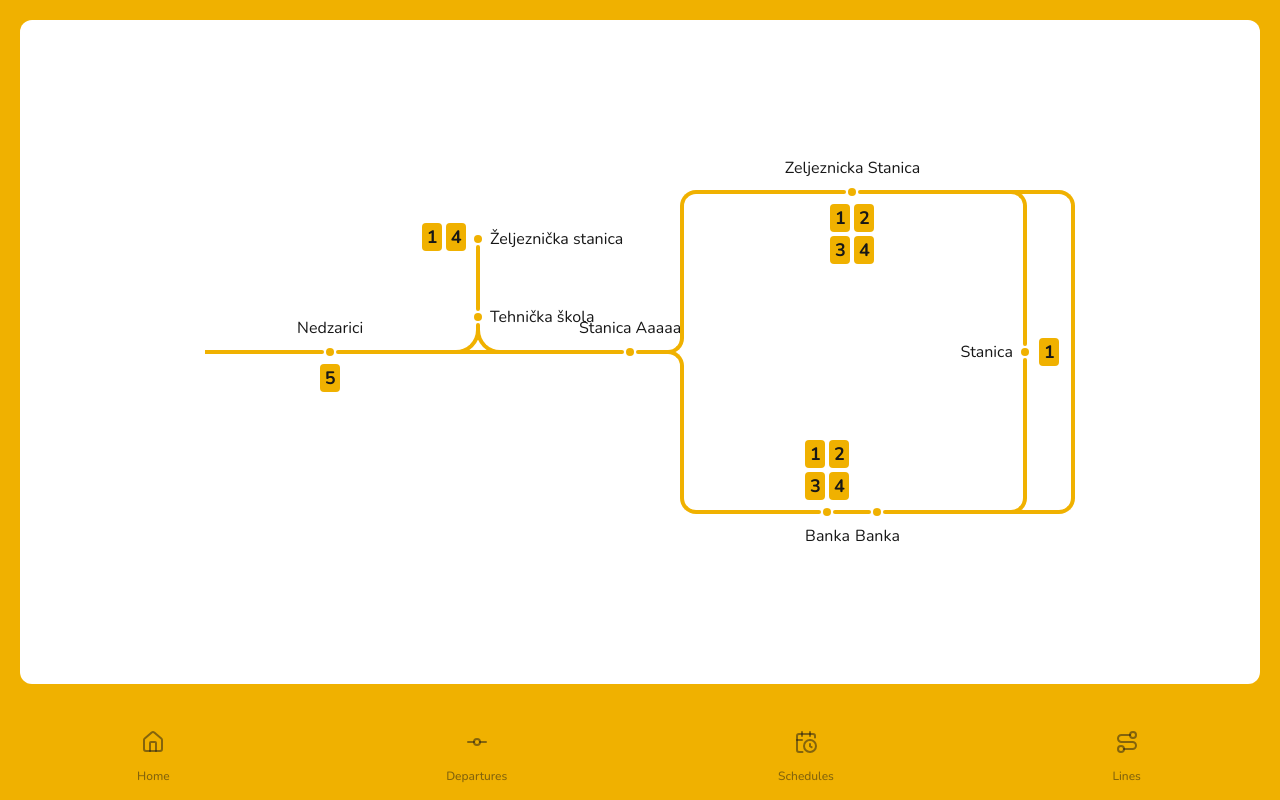
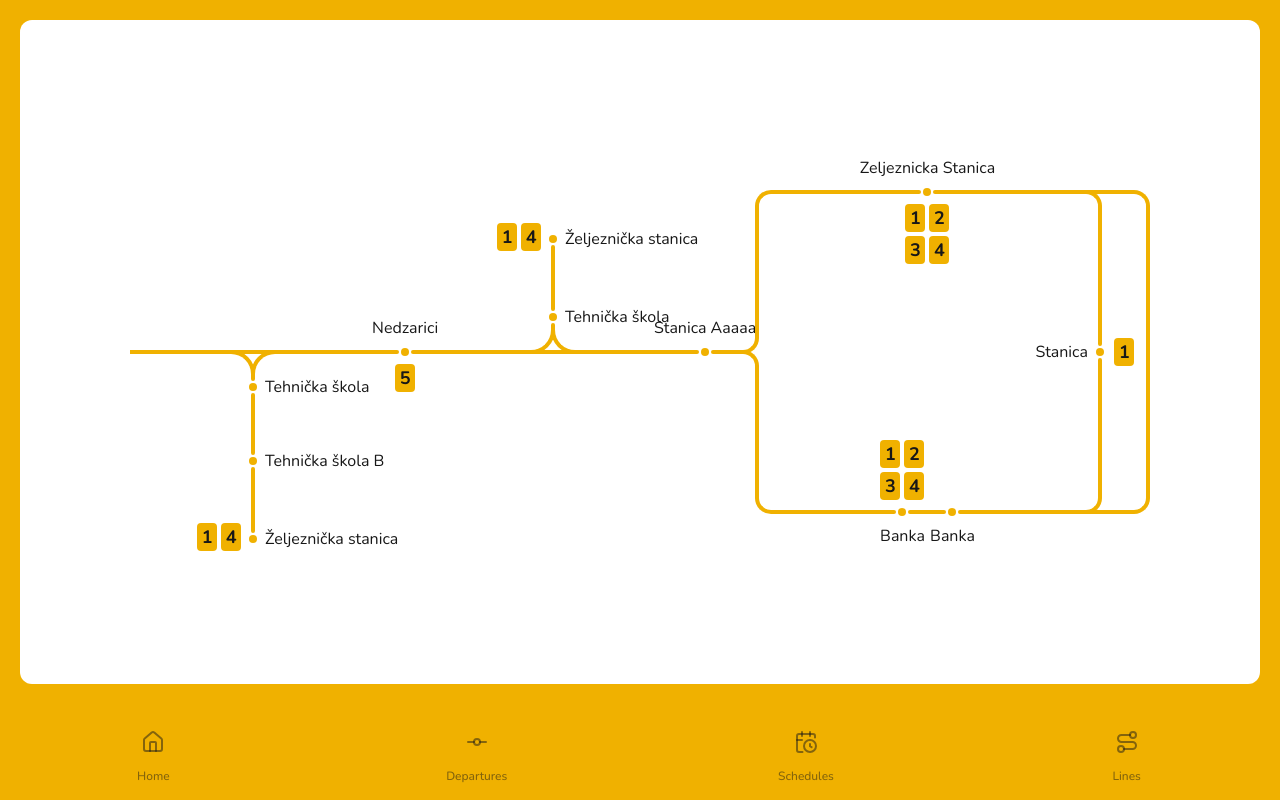
Before and after one commit to corentindautreme/transit-planner-client, a Next.js app: page /map in a window 1280 px wide. Built offline with nearby package versions, Linux system fonts and the light colour scheme.

Commit message:
WIP Live map

```diff
--- a/src/app/(ui)/map/page.tsx
+++ b/src/app/(ui)/map/page.tsx
@@ -1,7 +1,15 @@
+import { clsx } from 'clsx';
+import { Fragment } from 'react';
+
 export default function Page() {
     return (
         <div className="h-full bg-white rounded-xl py-3 px-1 overflow-scroll">
             <div className="min-w-max md:min-w-none min-h-max h-full flex flex-col-reverse md:flex-row items-center justify-end md:justify-center">
+                <Separator length={100}/>
+
+                {/* Right/bottom fork */}
+                <Fork direction={'right'} stations={[{name: 'Tehnička škola'}, {name: 'Tehnička škola B'}, {name: 'Željeznička stanica', lines: ['1', '4']}]}/>
+
                 <Separator length={100}/>
 
                 <Station stationName={'Nedzarici'} lines={['5']}/>
@@ -9,7 +17,7 @@ export default function Page() {
                 <Separator length={100}/>
 
                 {/* Left/top fork */}
-                <Fork/>
+                <Fork  stations={[{name: 'Tehnička škola'}, {name: 'Željeznička stanica', lines: ['1', '4']}]}/>
 
                 <Separator length={100}/>
 
@@ -69,29 +77,61 @@ function Separator({length}: {length: number}) {
     )
 }
 
-function Fork() {
+function Fork({stations, direction}: {stations : {name: string, lines?: string[]}[], direction? : 'left' | 'right'}) {
     return (
-        <div className="w-full md:w-auto h-auto md:h-full flex md:flex-col">
-            <div className="h-[50px] w-[calc(50%+0.125rem)] md:w-[50px] md:h-[calc(50%+0.125rem)] flex md:flex-col justify-end">
+        <div className={clsx('w-full md:w-auto h-auto md:h-full flex',
+            {
+                'flex-row md:flex-col': !direction || direction === 'left',
+                'flex-row-reverse md:flex-col-reverse': direction === 'right',
+            }
+        )}>
+            <div className={clsx('h-[50px] w-[calc(50%+0.125rem)] md:w-[50px] md:h-[calc(50%+0.125rem)] flex',
+                {
+                    'flex-row md:flex-col justify-end': !direction || direction === 'left',
+                    'flex-row-reverse md:flex-col-reverse': direction === 'right',
+                }
+            )}>
 
                 {/* Perpendicular fork track */}
-                <div className="grow h-full md:w-full flex md:flex-col justify-end md:items-end pb-1 md:pb-0 md:pe-1">
+                <div className={clsx('grow h-full md:w-full flex pb-1 md:pb-0 md:pe-1',
+                    {
+                        'flex-row md:flex-col justify-end md:items-end': !direction || direction === 'left',
+                        'flex-row-reverse md:flex-col-reverse justify-end md:items-end': direction === 'right',
+                    }
+                )}>
 
-                    {/* Terminus */}
-                    <ForkTerminus stationName={'Željeznička stanica'} lines={['1', '4']}/>
-
-                    {/* Flat segment */}
-                    <ForkFlatSegment/>
-
-                    {/* Station */}
-                    <ForkStation stationName={'Tehnička škola'}/>
+                    { stations.reverse().map((station, index) => (
+                        // TODO unique key for each fork
+                        <Fragment key={`fork-${index}`}>
+                            { index === 0 && <ForkTerminus stationName={station.name} lines={station.lines!} direction={direction}/> }
+                            { index > 0 && <>
+                                <ForkFlatSegment/>
+                                <ForkStation stationName={station.name}/>
+                            </>}
+                        </Fragment>
+                    )) }
                 </div>
 
                 {/* Connection to main track */}
                 <div className="shrink-0 relative w-[25px] h-full md:w-full md:h-[25px] flex flex-col md:flex-row">
-                    <div className="absolute right-0 bottom-0 h-full md:h-1 w-1 md:w-full bg-yellow-500"></div>
-                    <div className="h-1/2 md:h-full md:w-1/2 -mb-1 me-0 md:mb-0 md:-me-1 border-yellow-500 border-4 border-s-0 border-t-0 rounded-br-3xl rounded-tl-none"></div> {/*md:border-s-4 md:border-t-4 md:border-b-0 md:border-l-0 md:rounded-tl-xl md:rounded-br-none*/}
-                    <div className="grow border-yellow-500 border-4 border-s-0 border-b-0 rounded-tr-3xl rounded-bl-none md:border-s-4 md:border-b-4 md:border-t-0 md:border-r-0 md:rounded-bl-3xl md:rounded-tr-none"></div>
+                    <div className={clsx('absolute h-full md:h-1 w-1 md:w-full bg-yellow-500',
+                        {
+                            'right-0 bottom-0': !direction || direction === 'left',
+                            'left-0 top-0': direction === 'right',
+                        }
+                    )}></div>
+                    <div className={clsx('h-1/2 md:h-full md:w-1/2 -mb-1 me-0 md:mb-0 md:-me-1 border-yellow-500 border-4',
+                        {
+                            'border-s-0 border-t-0 rounded-br-3xl rounded-tl-none': !direction || direction === 'left',
+                            'border-e-0 border-t-0 rounded-bl-3xl md:border-t-4 md:border-e-4 md:border-s-0 md:border-b-0 md:rounded-bl-none md:rounded-tr-3xl': direction === 'right',
+                        }
+                    )}></div>
+                    <div className={clsx('grow border-yellow-500 border-4',
+                        {
+                            'border-s-0 border-b-0 rounded-tr-3xl rounded-bl-none md:border-s-4 md:border-b-4 md:border-t-0 md:border-r-0 md:rounded-bl-3xl md:rounded-tr-none': !direction || direction === 'left',
+                            'border-e-0 border-b-0 rounded-tl-3xl md:border-s-4 md:rounded-tl-3xl': direction === 'right',
+                        }
+                    )}></div>
                 </div>
             </div>
 
@@ -101,7 +141,7 @@ function Fork() {
     );
 }
 
-function ForkTerminus({stationName, lines}: {stationName: string, lines: string[]}) {
+function ForkTerminus({stationName, lines, direction}: {stationName: string, lines: string[], direction? : 'left' | 'right'}) {
     return (
         <div className="h-full md:h-auto max-w-[50px] md:w-full flex flex-col md:flex-row gap-1 md:gap-2">
 
@@ -111,10 +151,20 @@ function ForkTerminus({stationName, lines}: {stationName: string, lines: string[
                 ))}
             </div>
 
-            <div className="flex md:flex-col items-center gap-0.5">
+            <div className={clsx('flex items-center gap-0.5',
+                {
+                    'flex-row md:flex-col': !direction || direction === 'left',
+                    'flex-row-reverse md:flex-col-reverse': direction === 'right',
+                }
+            )}>
                 <div className="flex-1"></div>
                 <div className="size-2 bg-yellow-500 rounded-full"></div>
-                <div className="flex-1 h-1 w-0 md:h-0 md:w-1 bg-yellow-500 rounded-s-xl md:rounded-s-none md:rounded-tr-xl md:rounded-t-xl"></div>
+                <div className={clsx('flex-1 h-1 w-0 md:h-0 md:w-1 bg-yellow-500',
+                    {
+                        'rounded-s-xl md:rounded-s-none md:rounded-t-xl': !direction || direction === 'left',
+                        'rounded-e-xl md:rounded-e-none md:rounded-b-xl': direction === 'right',
+                    }
+                )}></div>
             </div>
 
             <div className="flex-1/2 h-0 md:h-auto md:w-0 md:text-nowrap flex md:flex-col justify-center">
```
